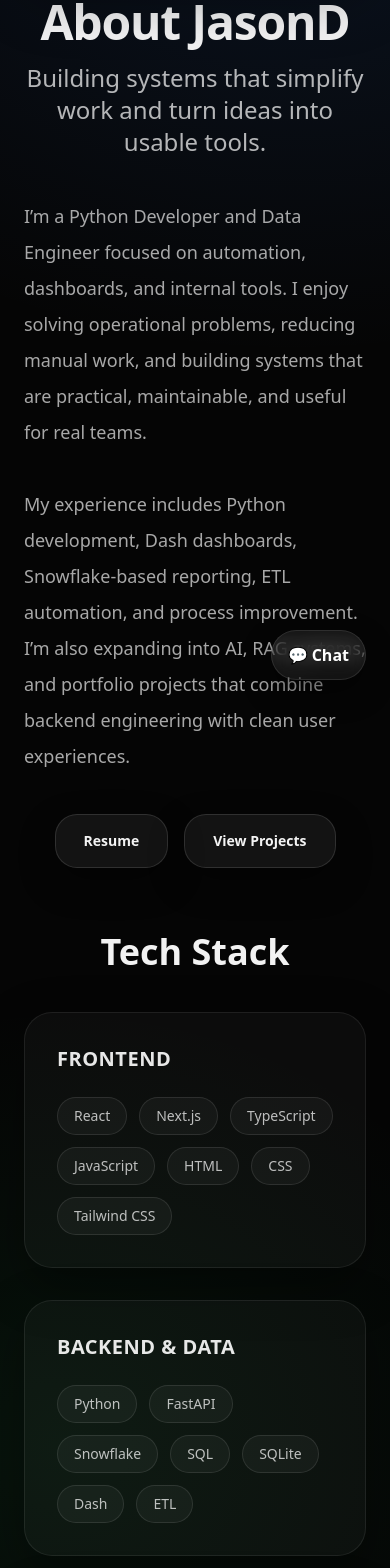
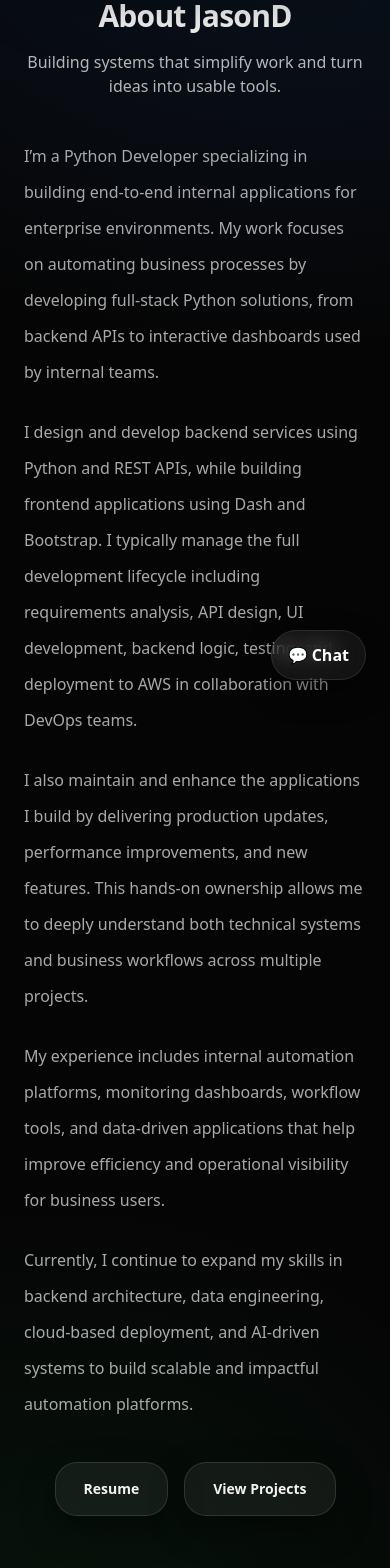
Before and after one commit to jasondee1992/my_portfolio, a Next.js app: page /about in a window 390 px wide. Shown: the part 140-1708 px from the top of the page. Built offline with nearby package versions, Linux system fonts and the light colour scheme.

Commit message:
about me section.

```diff
--- a/package.json
+++ b/package.json
@@ -24,5 +24,6 @@
     "prettier": "^3.8.1",
     "tailwindcss": "^4",
     "typescript": "^5"
-  }
+  },
+  "packageManager": "pnpm@10.32.1+sha512.a706938f0e89ac1456b6563eab4edf1d1faf3368d1191fc5c59790e96dc918e4456ab2e67d613de1043d2e8c81f87303e6b40d4ffeca9df15ef1ad567348f2be"
 }
--- a/src/components/about/AboutHero.tsx
+++ b/src/components/about/AboutHero.tsx
@@ -1,30 +1,29 @@
+import Link from "next/link";
+import { aboutParagraphs } from "@/data/aboutContent";
+
 export default function AboutHero() {
   return (
     <section className="container-page pt-10 md:pt-14">
       <div className="mx-auto max-w-4xl text-center">
-        <h1 className="text-5xl font-semibold tracking-tight text-white/95 md:text-7xl">
+        <h1 className="text-3xl font-semibold tracking-tight text-white/95 md:text-5xl">
           About JasonD
         </h1>
 
-        <p className="mt-4 text-2xl text-white/70 md:text-3xl">
+        <p className="mt-4 text-1xl text-white/70 md:text-3xl">
           Building systems that simplify work and turn ideas into usable tools.
         </p>
 
-        <p className="mx-auto mt-10 max-w-4xl text-left text-lg leading-9 text-white/65">
-          I’m a Python Developer and Data Engineer focused on automation,
-          dashboards, and internal tools. I enjoy solving operational problems,
-          reducing manual work, and building systems that are practical,
-          maintainable, and useful for real teams.
-          <br />
-          <br />
-          My experience includes Python development, Dash dashboards,
-          Snowflake-based reporting, ETL automation, and process improvement.
-          I’m also expanding into AI, RAG systems, and portfolio projects that
-          combine backend engineering with clean user experiences.
-        </p>
+        <div className="mx-auto mt-10 max-w-4xl space-y-6 text-left sm:text-2xl leading-9 text-white/65">
+          {aboutParagraphs.map((paragraph) => (
+            <p key={paragraph}>{paragraph}</p>
+          ))}
+        </div>
 
         <div className="mt-10 flex flex-wrap justify-center gap-4">
-          <button
+          <a
+            href="/resume/Jasond_Delos_Santos_Resume.pdf"
+            target="_blank"
+            rel="noopener noreferrer"
             className="rounded-[22px] px-7 py-4 text-sm font-semibold"
             style={{
               background: "rgba(255,255,255,0.06)",
@@ -34,9 +33,10 @@ export default function AboutHero() {
             }}
           >
             Resume
-          </button>
+          </a>
 
-          <button
+          <Link
+            href="/projects"
             className="rounded-[22px] px-7 py-4 text-sm font-semibold"
             style={{
               background: "rgba(255,255,255,0.06)",
@@ -46,7 +46,7 @@ export default function AboutHero() {
             }}
           >
             View Projects
-          </button>
+          </Link>
         </div>
       </div>
     </section>
--- a/src/components/redesign/InfoCards.tsx
+++ b/src/components/redesign/InfoCards.tsx
@@ -1,4 +1,6 @@
 "use client";
+
+import { aboutParagraphs } from "@/data/aboutContent";
 
 const techStackRow1 = [
   { name: "AWS", icon: "/icons/skills/AWS.png" },
@@ -48,40 +50,9 @@ export default function InfoCards() {
         </h2>
 
         <div className="space-y-4 text-[15px] leading-8 text-white/72">
-          <p>
-            I’m a Python Developer specializing in building end-to-end internal
-            applications for enterprise environments. My work focuses on
-            automating business processes by developing full-stack Python
-            solutions, from backend APIs to interactive dashboards used by
-            internal teams.
-          </p>
-
-          <p>
-            I design and develop backend services using Python and REST APIs,
-            while building frontend applications using Dash and Bootstrap. I
-            typically manage the full development lifecycle including
-            requirements analysis, API design, UI development, backend logic,
-            testing, and deployment to AWS in collaboration with DevOps teams.
-          </p>
-
-          <p>
-            I also maintain and enhance the applications I build by delivering
-            production updates, performance improvements, and new features. This
-            hands-on ownership allows me to deeply understand both technical
-            systems and business workflows across multiple projects.
-          </p>
-
-          <p>
-            My experience includes internal automation platforms, monitoring
-            dashboards, workflow tools, and data-driven applications that help
-            improve efficiency and operational visibility for business users.
-          </p>
-
-          <p>
-            Currently, I continue to expand my skills in backend architecture,
-            data engineering, cloud-based deployment, and AI-driven systems to
-            build scalable and impactful automation platforms.
-          </p>
+          {aboutParagraphs.map((paragraph) => (
+            <p key={paragraph}>{paragraph}</p>
+          ))}
         </div>
       </div>
 
--- /dev/null
+++ b/src/data/aboutContent.ts
@@ -0,0 +1,7 @@
+export const aboutParagraphs = [
+  "I’m a Python Developer specializing in building end-to-end internal applications for enterprise environments. My work focuses on automating business processes by developing full-stack Python solutions, from backend APIs to interactive dashboards used by internal teams.",
+  "I design and develop backend services using Python and REST APIs, while building frontend applications using Dash and Bootstrap. I typically manage the full development lifecycle including requirements analysis, API design, UI development, backend logic, testing, and deployment to AWS in collaboration with DevOps teams.",
+  "I also maintain and enhance the applications I build by delivering production updates, performance improvements, and new features. This hands-on ownership allows me to deeply understand both technical systems and business workflows across multiple projects.",
+  "My experience includes internal automation platforms, monitoring dashboards, workflow tools, and data-driven applications that help improve efficiency and operational visibility for business users.",
+  "Currently, I continue to expand my skills in backend architecture, data engineering, cloud-based deployment, and AI-driven systems to build scalable and impactful automation platforms.",
+];
```
